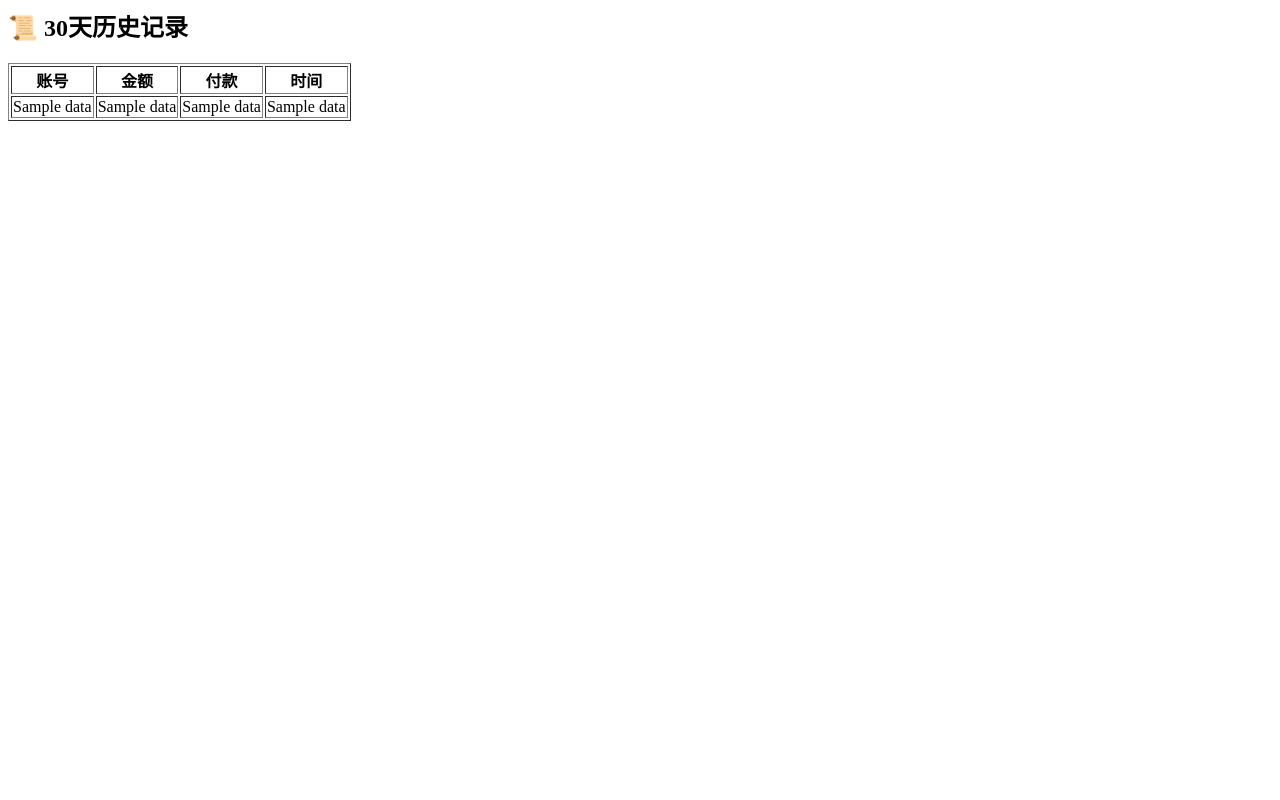
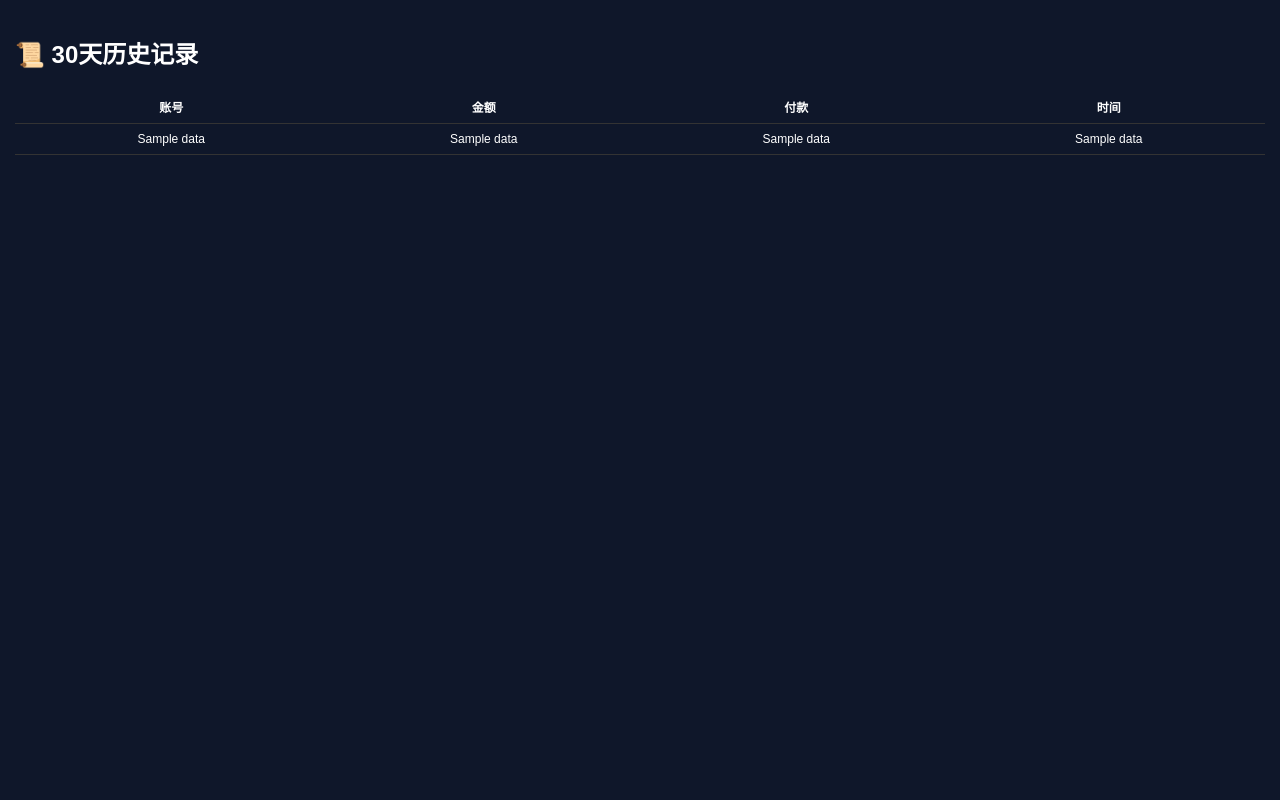
Before and after one commit to cyi072907-cpu/finance-systemi, a Flask app: template templates/history.html in a window 1280 px wide. Run offline with Flask 3, Linux system fonts and the light colour scheme; the template is opened without the code that fills it: most values are stand-ins (such as "Sample title", 1, 10 or a date in 2020).

Commit message:
更新 history.html

```diff
--- a/templates/history.html
+++ b/templates/history.html
@@ -1,6 +1,40 @@
+<!DOCTYPE html>
+<html>
+<head>
+<meta charset="utf-8">
+<meta name="viewport" content="width=device-width, initial-scale=1">
+<title>History</title>
+
+<style>
+body{
+    margin:0;
+    font-family:Arial;
+    background:#0f172a;
+    color:white;
+}
+.container{padding:15px;}
+
+table{
+    width:100%;
+    font-size:12px;
+    border-collapse:collapse;
+}
+
+td,th{
+    padding:8px;
+    border-bottom:1px solid #333;
+    text-align:center;
+}
+</style>
+</head>
+
+<body>
+
+<div class="container">
+
 <h2>📜 30天历史记录</h2>
 
-<table border="1">
+<table>
 <tr>
 <th>账号</th>
 <th>金额</th>
@@ -17,3 +51,8 @@
 </tr>
 {% endfor %}
 </table>
+
+</div>
+
+</body>
+</html>
```
